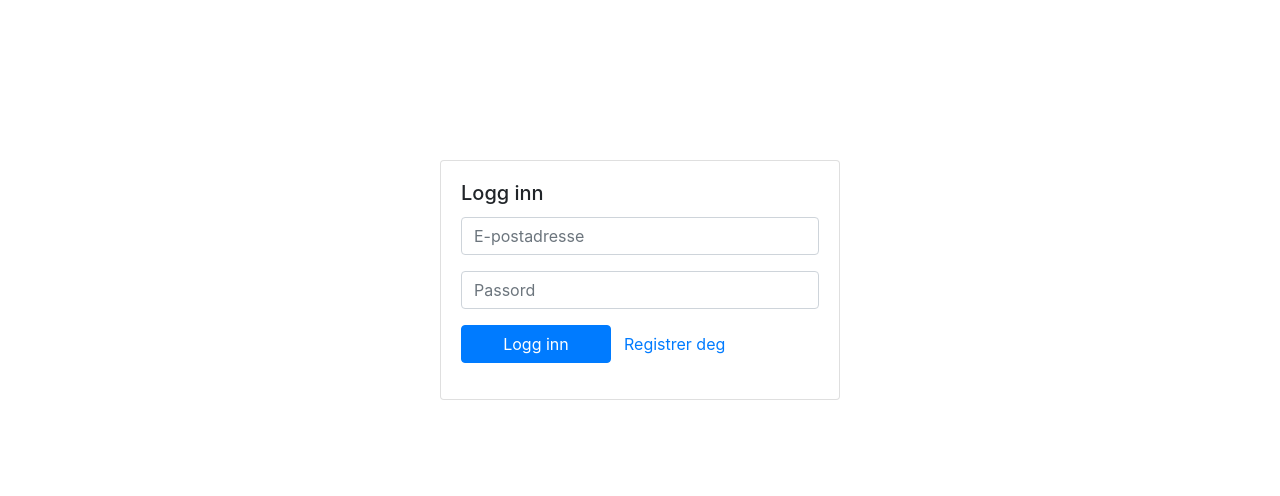
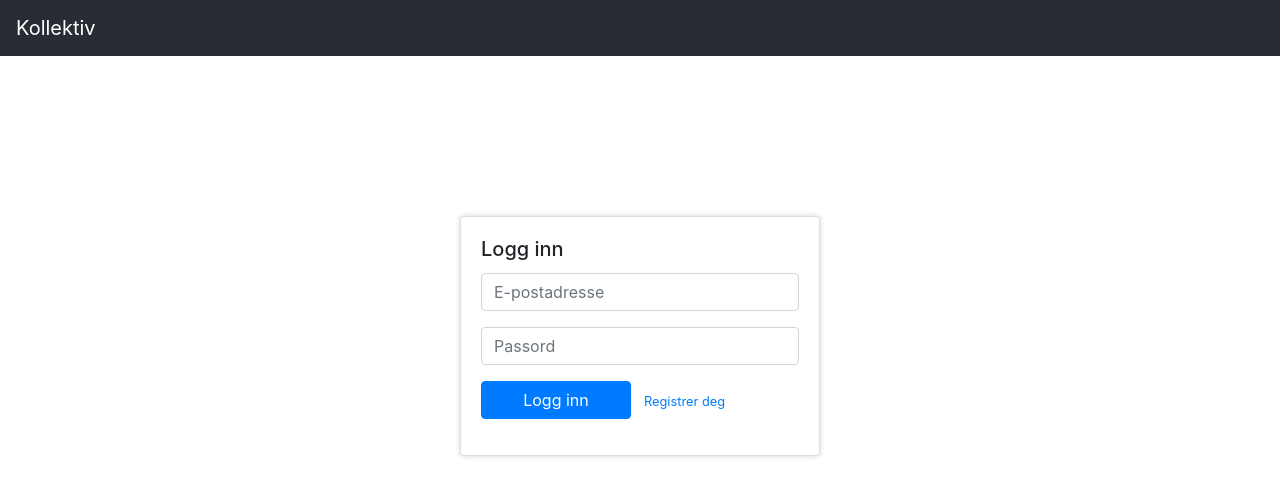
Before and after one commit to GunnsKollektiv/kollektiv, a React (Create React App) app in the folder frontend/: page / in a window 1280 px wide. Shown: the top 496 px of the page. Built offline with nearby package versions, Linux system fonts and the light colour scheme.

Commit message:
Add navbar

```diff
--- a/frontend/src/App.css
+++ b/frontend/src/App.css
@@ -1,4 +1,4 @@
-.App {
+.main-content {
     max-width: 400px;
     margin: auto;
 }
--- a/frontend/src/App.js
+++ b/frontend/src/App.js
@@ -4,6 +4,7 @@ import { get, post } from './api';
 import './App.css';
 import Login from './components/auth/Login';
 import Home from './components/home/Home';
+import NavbarWrapper from './components/navbar/NavbarWrapper'
 
 
 class App extends Component {
@@ -49,14 +50,17 @@ class App extends Component {
     if (!this.state.user) {
       return <Login updateUser={this.updateUser} />
     }
-    return <Home handleLogout={this.handleLogout} user={this.state.user} />
+    return <Home user={this.state.user} />
   }
 
   render() {
 
     return (
       <div className="App">
-        {this.getContent()}
+        <NavbarWrapper user={this.state.user} handleLogout={this.handleLogout} />
+        <div className="main-content">
+          {this.getContent()}
+        </div>
       </div>
     );
   }
--- a/frontend/src/components/auth/Login.js
+++ b/frontend/src/components/auth/Login.js
@@ -68,7 +68,9 @@ export default class Login extends Component {
                                 variant="link"
                                 onClick={() => this.setState({ register: !this.state.register, message: null })}
                             >
-                                {this.state.register ? "Allerede registrert?" : "Registrer deg"}
+                                <small>
+                                    {this.state.register ? "Allerede registrert?" : "Registrer deg"}
+                                </small>
                             </Button>
                         </Form.Group>
                         <Form.Group>
--- a/frontend/src/components/auth/style.css
+++ b/frontend/src/components/auth/style.css
@@ -1,3 +1,4 @@
 .login-card {
-    margin-top: 20vh;
+    margin: 20vh 20px 0px 20px;
+    box-shadow: 0px 0px 5px lightgray;
 }
--- a/frontend/src/components/home/Home.js
+++ b/frontend/src/components/home/Home.js
@@ -1,17 +1,10 @@
 import React, { Component } from 'react'
-import { Button, Container } from 'react-bootstrap'
 
 export default class Home extends Component {
-
     render() {
         return (
             <div>
-                <Container>
-                    Logget inn som {this.props.user}
-                </Container>
-                <Container>
-                   <Button onClick={() => this.props.handleLogout()}>Logg ut</Button>
-                </Container>
+                Hjem
             </div>
         )
     }
--- /dev/null
+++ b/frontend/src/components/navbar/NavbarWrapper.js
@@ -0,0 +1,36 @@
+import React, { Component, Fragment } from 'react'
+import { Button, Nav, Navbar } from 'react-bootstrap'
+import './style.css'
+
+export default class NavbarWrapper extends Component {
+
+    renderUserInfo = () => {
+        if (this.props.user) {
+            return (
+                <Fragment>
+                    <span style={{ padding: "0px 20px" }}>Velkommen, {this.props.user}</span>
+                    <Button
+                        variant="outline-light"
+                        onClick={() => this.props.handleLogout()}
+                    >Logg ut</Button>
+                </Fragment>
+            )
+        }
+        return null;
+    }
+
+    render() {
+        return (
+            <Navbar variant="dark" expand="lg">
+                <Navbar.Brand>Kollektiv</Navbar.Brand>
+                <Navbar.Toggle />
+                <Navbar.Collapse>
+                    <Nav className="mr-auto">
+
+                    </Nav>
+                    {this.renderUserInfo()}
+                </Navbar.Collapse>
+            </Navbar>
+        )
+    }
+}
--- /dev/null
+++ b/frontend/src/components/navbar/style.css
@@ -0,0 +1,9 @@
+.navbar {
+    color: white;
+    height: 60;
+    background: rgb(40, 44, 52)
+}
+
+.navbar-collapse {
+    margin-left: auto;
+}
```
Also changed, not shown: 1 other file (tests, documents, lock files or other folders).
